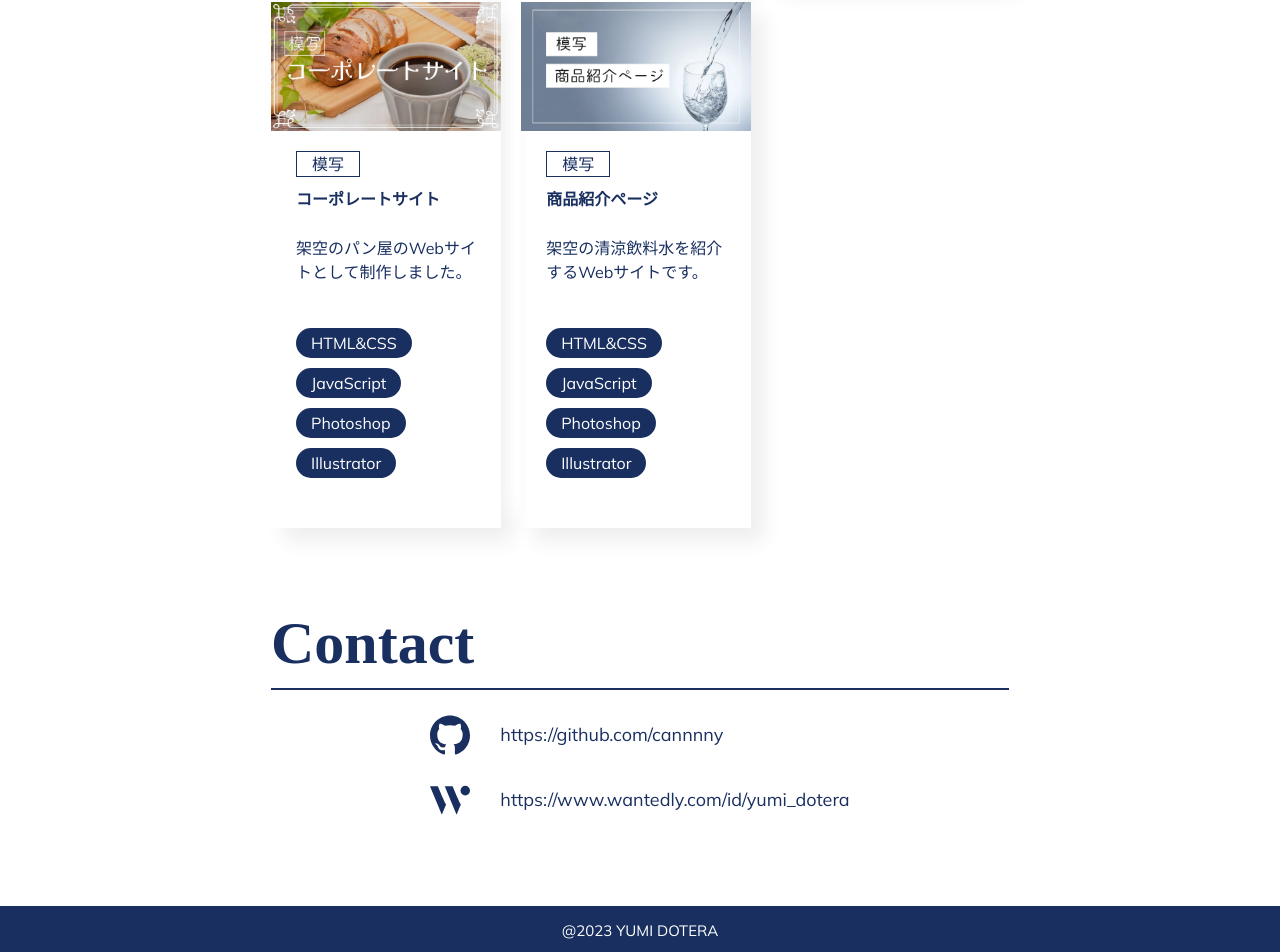
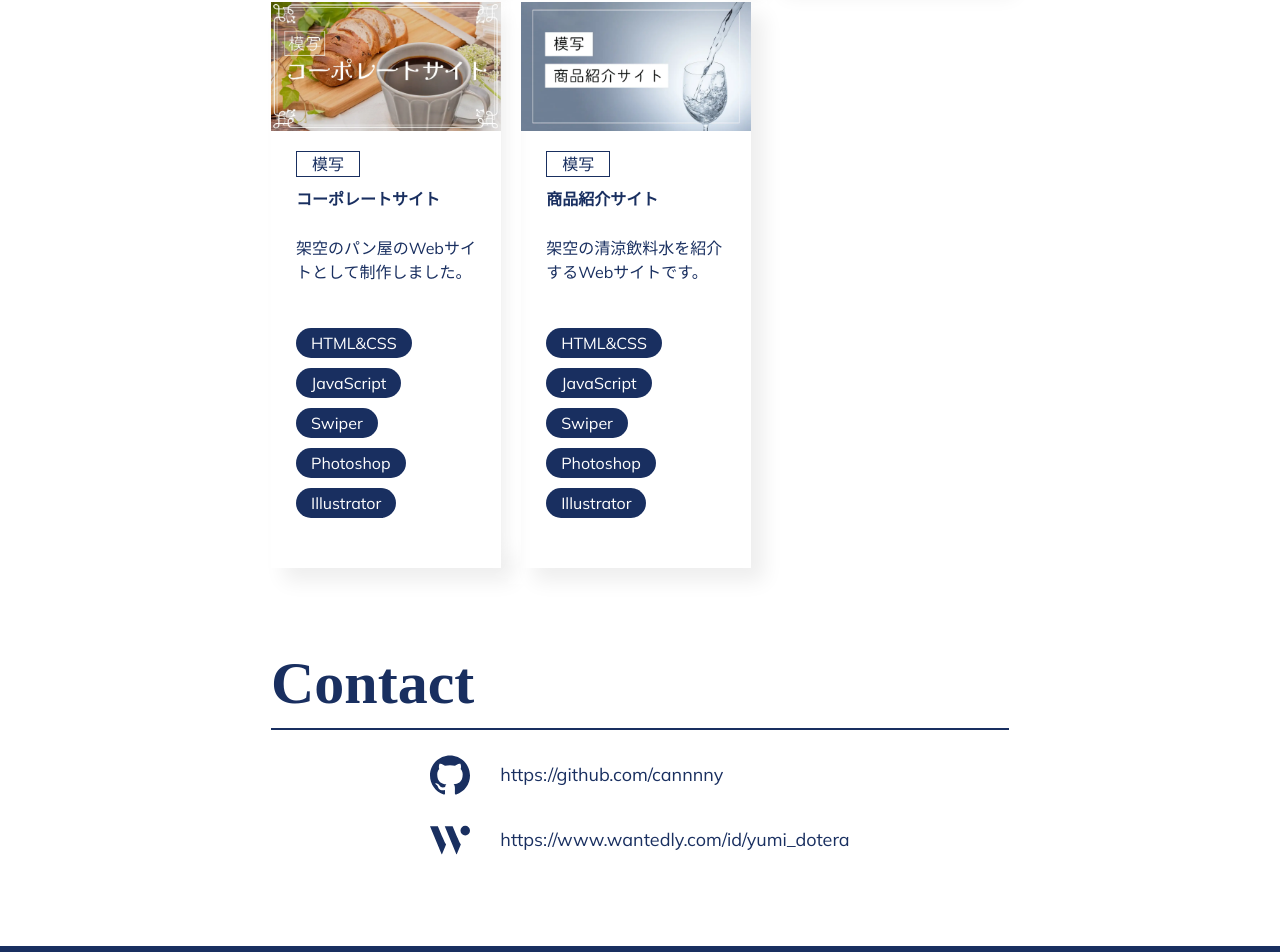
Before and after one commit to cannnny/portfolio, a React (Create React App) app: page / in a window 1280 px wide. Shown: the part 2749-3701 px from the top of the page. Built offline with nearby package versions, Linux system fonts and the light colour scheme; a web font is replaced by a local one.

Commit message:
サムネ差し替え、タグ追加

```diff
--- a/src/worksData.js
+++ b/src/worksData.js
@@ -53,15 +53,15 @@ export const worksData = [
     url: "https://rp-bakery.vercel.app/",
     img: "thumb-rp.webp",
     category: "模写",
-    tag: ["HTML&CSS", "JavaScript", "Photoshop", "Illustrator"],
+    tag: ["HTML&CSS", "JavaScript", "Swiper", "Photoshop", "Illustrator"],
     overview: "架空のパン屋のWebサイトとして制作しました。",
   },
   {
-    name: "商品紹介ページ",
+    name: "商品紹介サイト",
     url: "https://rp-drink.vercel.app/",
     img: "thumb-rp2.webp",
     category: "模写",
-    tag: ["HTML&CSS", "JavaScript", "Photoshop", "Illustrator"],
+    tag: ["HTML&CSS", "JavaScript", "Swiper", "Photoshop", "Illustrator"],
     overview: "架空の清涼飲料水を紹介するWebサイトです。",
   },
 ];
```
Also changed, not shown: public/thumb-rp2.webp.
